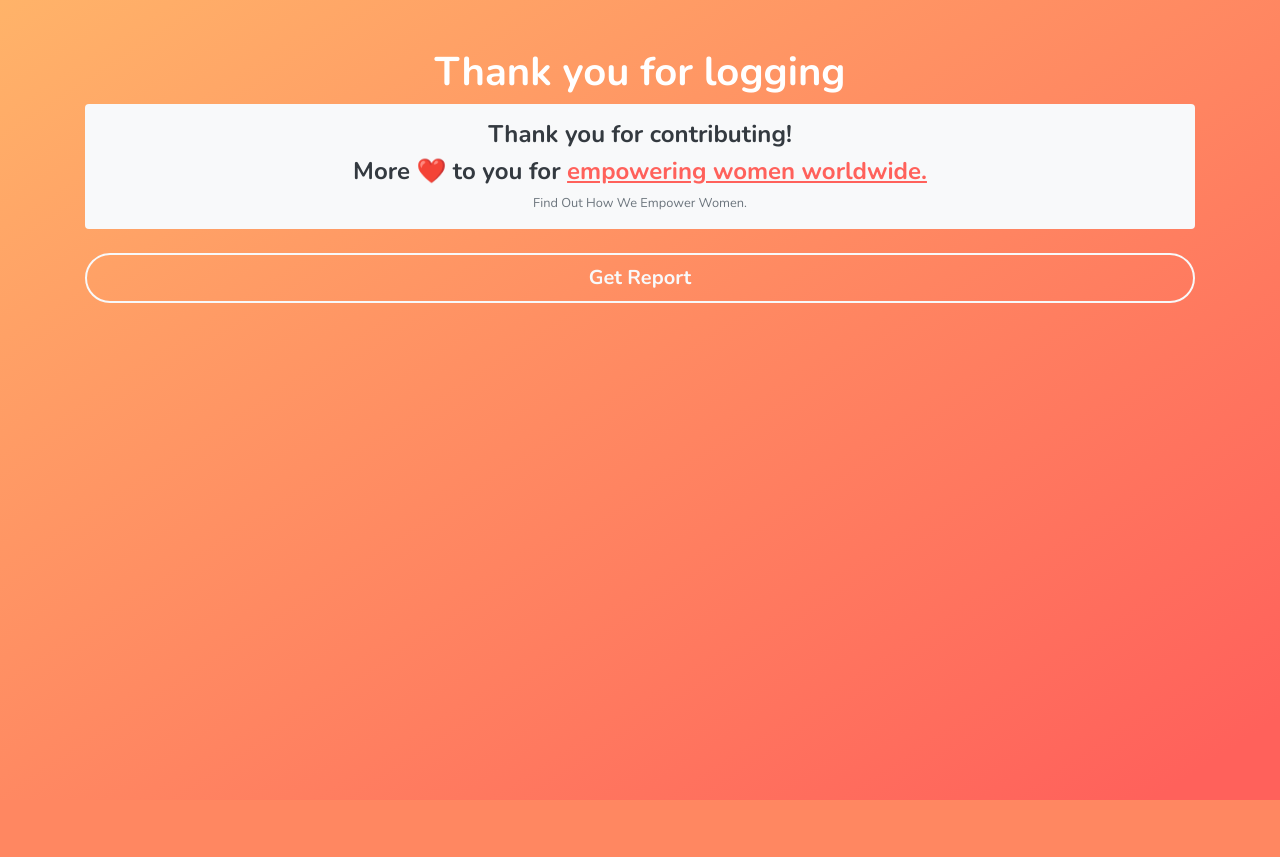
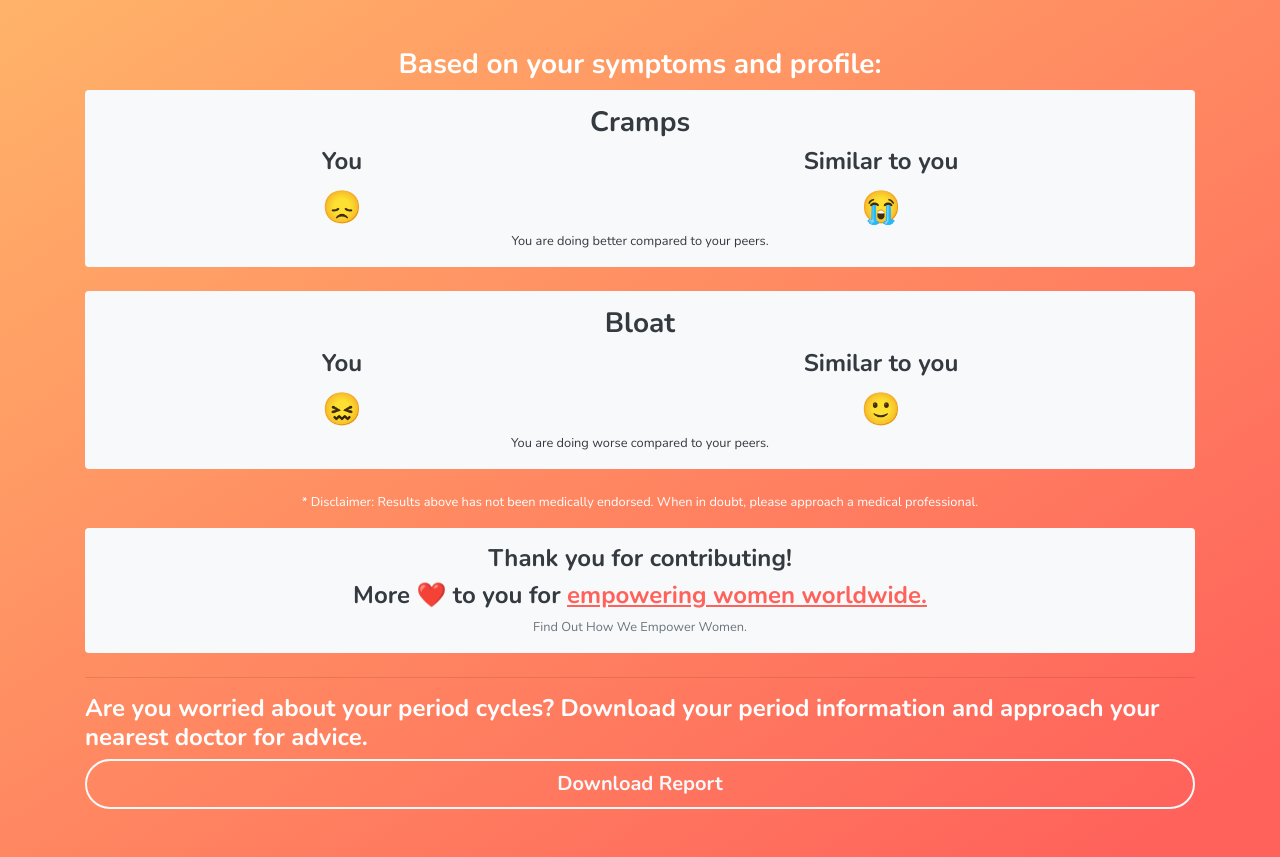
Before and after one commit to shirleneliew/tender_elion, a Django app: page /symptom/result in a window 1280 px wide. Before the commit the page ends 800 px from the top, so only its background shows below. Run offline with Django 3.2, Linux system fonts and the light colour scheme; some libraries are stand-ins or nearby versions.

Commit message:
added results page

```diff
--- a/tender/userflow/templates/userflow/experience.html
+++ b/tender/userflow/templates/userflow/experience.html
@@ -58,7 +58,7 @@
 </div>
 
 <p class='small mt-3'>
-  * Disclaimer: Please do not take this as medical truth. When in doubt, please approach a medical professional.
+  * Disclaimer: Results above has not been medically endorsed. When in doubt, please approach a medical professional.
 </p>
 
 <div class='my-5'>
--- a/tender/userflow/templates/userflow/symptom/result.html
+++ b/tender/userflow/templates/userflow/symptom/result.html
@@ -2,12 +2,53 @@
 
 {% block content %}
 <div class="symptom">
-  <div class="text-center">
+  <div class="">
+  <h3 class='text-center'>
+    Based on your symptoms and profile:
+  </h3>
 
-    <h1>
-      Thank you for logging
-    </h1>
+  <!-- Symptom -->
+  <div class='p-3 rounded bg-light text-dark mb-4'>
+    <h3 class='text-center'>Cramps</h3>
+    <div class='d-flex justify-content-around align-items-center'>
+      <div class='text-center'>
+        <h4>You</h4>
+        <span style='font-size: 2em'>
+        {% include '../emoji.html' with value=2  %}
+        </span>
+      </div>
+      <div class='text-center'>
+        <h4>Similar to you</h4>
+        <span style='font-size: 2em'>
+        {% include '../emoji.html' with value=4  %}
+        </span>
+      </div>
+    </div>
+    <p class="small text-center m-0">You are doing better compared to your peers.</p>
+  </div>
 
+  <!-- Symptom -->
+  <div class='p-3 rounded bg-light text-dark mb-4'>
+    <h3 class='text-center'>Bloat</h3>
+    <div class='d-flex justify-content-around align-items-center'>
+      <div class='text-center'>
+        <h4>You</h4>
+        <span style='font-size: 2em'>
+        {% include '../emoji.html' with value=3  %}
+        </span>
+      </div>
+      <div class='text-center'>
+        <h4>Similar to you</h4>
+        <span style='font-size: 2em'>
+        {% include '../emoji.html' with value=1  %}
+        </span>
+      </div>
+    </div>
+    <p class="small text-center m-0">You are doing worse compared to your peers.</p>
+  </div>
+  <p class='small text-center'>
+    * Disclaimer: Results above has not been medically endorsed. When in doubt, please approach a medical professional.
+  </p>
 
   </div>
     <div class='bg-light text-dark text-center rounded p-3 mb-4'>
@@ -16,12 +57,16 @@
         empowering women worldwide.
       </span></h4>
       <p class='m-0 small'>
-        <a href="#" class="text-decoration-none text-muted" >Find Out How We Empower Women.</p>
+        <a href="http://pslove.com" target="_blank" class="text-decoration-none text-muted" >
+          Find Out How We Empower Women.
+        </a>
+      </p>
       </div>
       </p>
-
-    <a href="{% url 'userflow:report' %}" type="submit" class="btn  btn-lg btn-outline btn-outline-light btn-block">
-      Get Report
+    <hr>
+    <h4>Are you worried about your period cycles? Download your period information and approach your nearest doctor for advice.</h4>
+    <a href="{% url 'userflow:report' %}" type="submit" class="btn btn-lg btn-outline btn-outline-light btn-block">
+      Download Report
     </a>
 
 </div>
```
